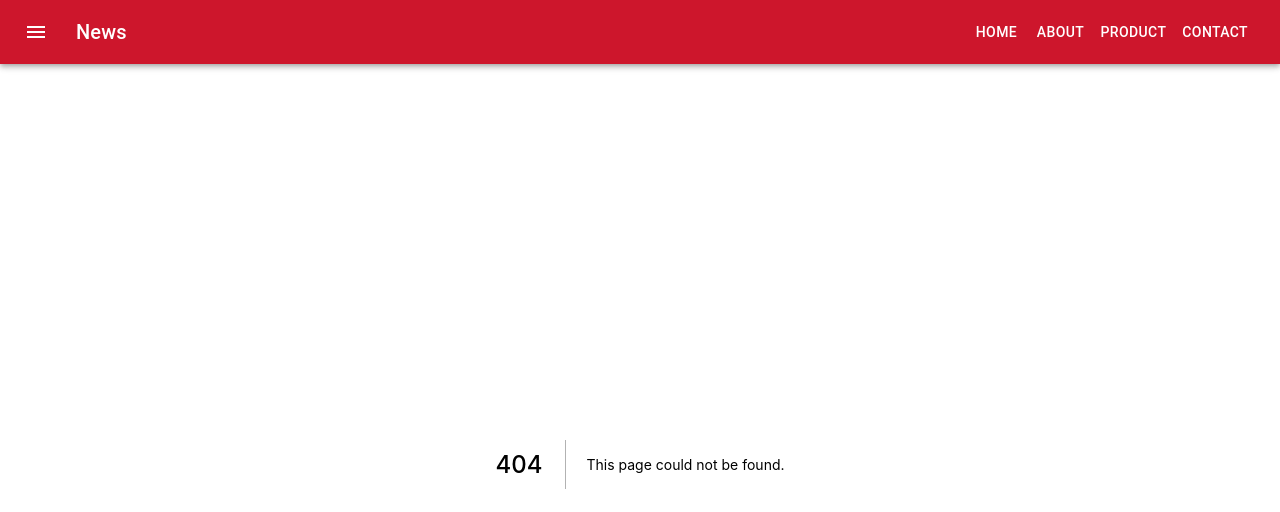
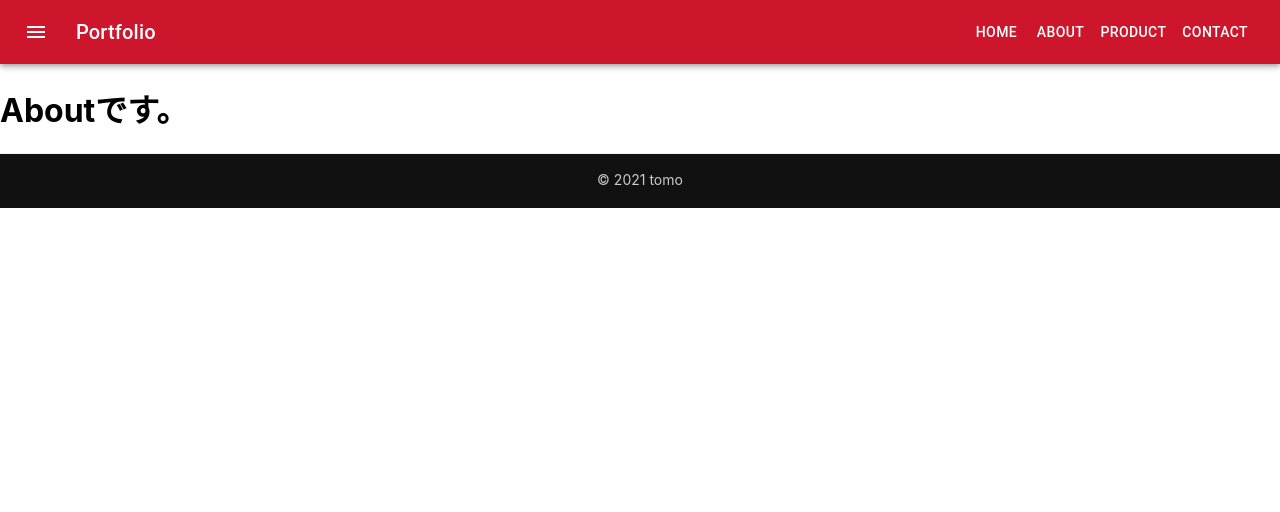
Before and after one commit to tomo1818/portfolio, a Next.js app: page /about in a window 1280 px wide. Before the commit this address had no page. Shown: the top 512 px of the page. Built offline with nearby package versions, Linux system fonts and the light colour scheme.

Commit message:
一部コンポーネント化

```diff
--- /dev/null
+++ b/src/components/Footer.tsx
@@ -0,0 +1,13 @@
+import styles from '../styles/Footer.module.scss';
+
+const Footer = () => {
+  return (
+    <footer className={styles.l_footer} role='contentinfo'>
+      <div className={styles.l_footer__content}>
+        <div className={styles.l_footer__content__copyright}>© 2021 tomo </div>
+      </div>
+    </footer>
+  );
+};
+
+export default Footer;
--- a/src/components/Header.tsx
+++ b/src/components/Header.tsx
@@ -1,3 +1,4 @@
+import Link from 'next/link';
 import * as React from 'react';
 import AppBar from '@mui/material/AppBar';
 import Box from '@mui/material/Box';
@@ -25,12 +26,20 @@ export default function ButtonAppBar() {
               <MenuIcon />
             </IconButton>
             <Typography variant='h6' component='div' sx={{ flexGrow: 1 }}>
-              News
+              Portfolio
             </Typography>
-            <Button color='inherit'>Home</Button>
-            <Button color='inherit'>About</Button>
-            <Button color='inherit'>Product</Button>
-            <Button color='inherit'>Contact</Button>
+            <Link href='/'>
+              <Button color='inherit'>Home</Button>
+            </Link>
+            <Link href='/about'>
+              <Button color='inherit'>About</Button>
+            </Link>
+            <Link href='/product'>
+              <Button color='inherit'>Product</Button>
+            </Link>
+            <Link href='/contact'>
+              <Button color='inherit'>Contact</Button>
+            </Link>
           </Toolbar>
         </AppBar>
       </Box>
--- a/src/pages/_app.tsx
+++ b/src/pages/_app.tsx
@@ -1,6 +1,7 @@
 import '../styles/globals.css'
 import type { AppProps } from 'next/app'
 import Header from '../components/Header';
+import Footer from '../components/Footer';
 import theme from '../theme';
 import { ThemeProvider } from '@mui/material/styles';
 
@@ -10,6 +11,7 @@ function MyApp({ Component, pageProps }: AppProps) {
       <div className='App'>
         <Header></Header>
         <Component {...pageProps} />
+        <Footer></Footer>
       </div>
     </ThemeProvider>
   );
--- /dev/null
+++ b/src/pages/about.tsx
@@ -0,0 +1,7 @@
+export default function About() {
+  return (
+    <div>
+      <h1>Aboutです。</h1>
+    </div>
+  );
+}
--- /dev/null
+++ b/src/styles/Footer.module.scss
@@ -0,0 +1,22 @@
+.l_footer {
+  border-top: 1px solid #eee;
+  overflow: hidden;
+
+  &__content {
+    text-align: center;
+    background-color: #111;
+    color: #ccc;
+    font-size: .875rem;
+    line-height: calc(.98438 + 0.4 * 2);
+    padding-bottom: 0.9rem;
+    padding-left: 0;
+    padding-right: 0;
+    padding-top: 0.9rem;
+
+    &__copyright {
+      width: min(100%, 1280px);
+      padding-left: calc(1.8rem);
+    padding-right: calc(1.8rem);
+    }
+  }
+}
--- a/src/styles/Product.module.scss
+++ b/src/styles/Product.module.scss
@@ -6,6 +6,10 @@
   cursor: pointer;
   transition: all 0.3s;
   background-color: #fff;
+
+  &:last-child {
+    margin-bottom: 0;
+  }
 
   &:hover {
     opacity: 0.8;
```
Also changed, not shown: src/pages/index.tsx (+2 -98 lines), src/pages/product.tsx (added, +105 -0 lines).
